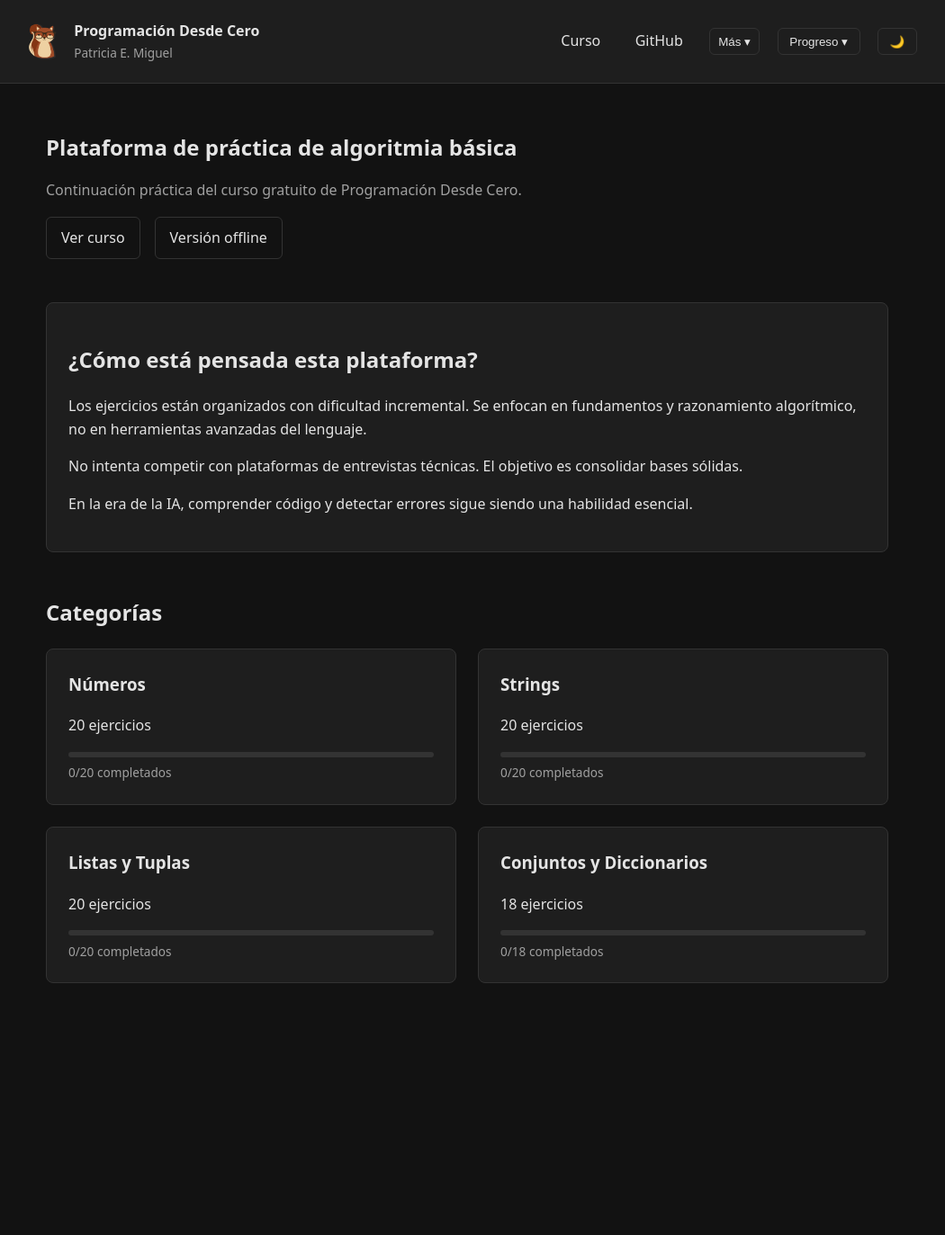
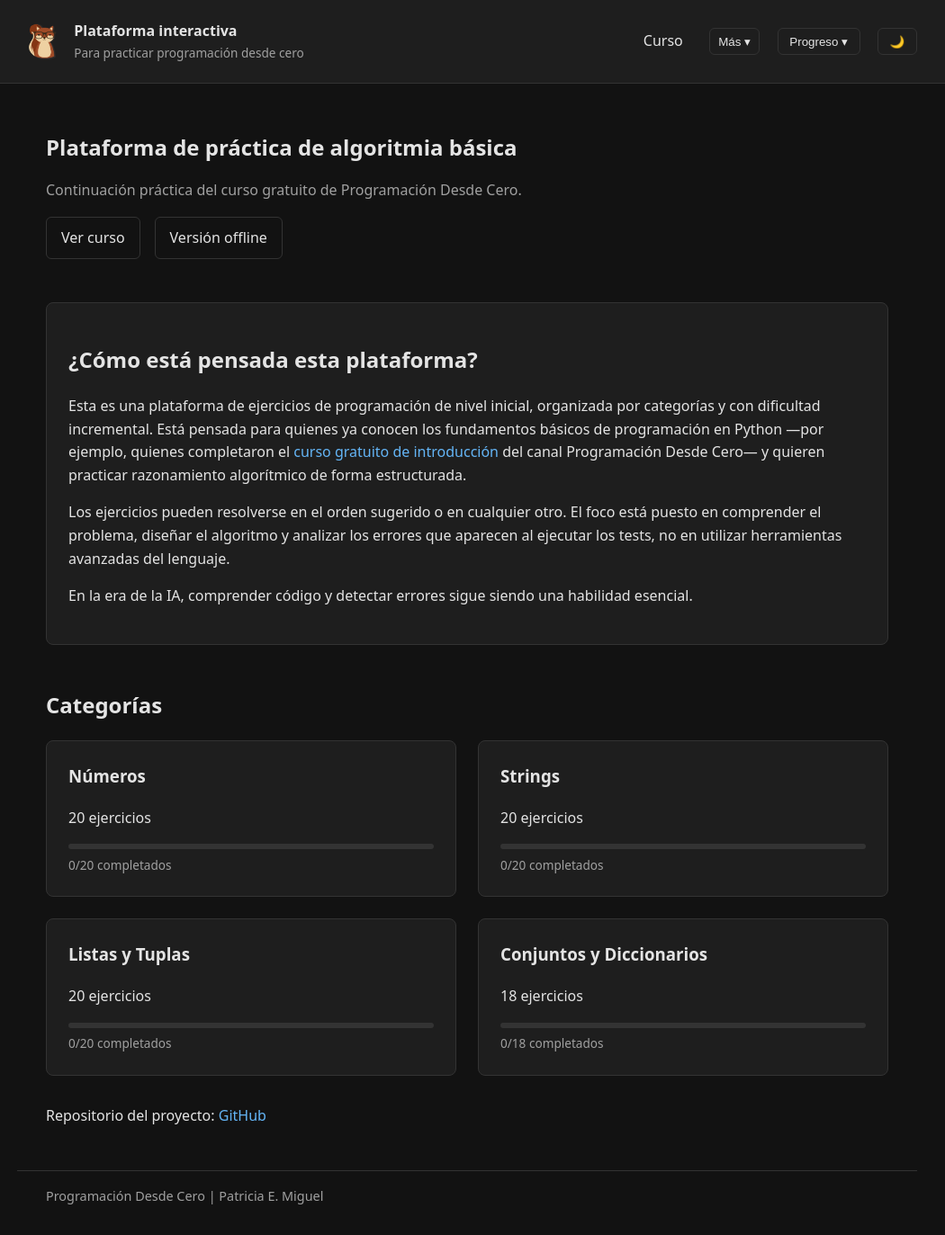
Before and after one commit to patr1c1a/plataforma-practica-interactiva, a FastAPI app: page / in a window 1280 px wide. Shown: the whole page at 90% size, without its empty margins (121-1171 px from the left). Before the commit the page ends 1093 px from the top, so only its background shows below. Run offline with FastAPI, Linux system fonts and the light colour scheme; some libraries are stand-ins or nearby versions.

Commit message:
feat: agregar footer y modificar texto de home

```diff
--- a/web/static/css/styles.css
+++ b/web/static/css/styles.css
@@ -49,6 +49,19 @@ a:hover {
   max-width: 1000px;
   margin: 0 auto;
   padding: 2rem;
+}
+
+.site-footer {
+  max-width: 1000px;
+  margin: 0 auto;
+  padding: 1rem 2rem 2rem;
+  color: var(--text-secondary);
+  border-top: 1px solid var(--border);
+  font-size: 0.9rem;
+}
+
+.home-repository-link {
+  margin-top: 2rem;
 }
 
 .card {
--- a/web/templates/index.html
+++ b/web/templates/index.html
@@ -32,8 +32,8 @@
                 <div class="header-left">
                     <img src="/static/logo.png" alt="Programación Desde Cero" height="40">
                     <div class="header-title">
-                        <strong>Programación Desde Cero</strong>
-                        <span>Patricia E. Miguel</span>
+                        <strong>Plataforma interactiva</strong>
+                        <span>Para practicar programación desde cero</span>
                     </div>
                 </div>
             </a>
@@ -42,11 +42,6 @@
                 <a href="https://www.youtube.com/playlist?list=PLb_E6BNMg5j7-MJ0ctjvKQlv2PU7qbMDb" target="_blank"
                     class="nav-link">
                     Curso
-                </a>
-
-                <a href="https://github.com/programacion-desde-cero/plataforma-ejercicios" target="_blank"
-                    class="nav-link">
-                    GitHub
                 </a>
 
                 <div class="dropdown">
@@ -131,17 +126,15 @@
             <div class="card">
                 <h2>¿Cómo está pensada esta plataforma?</h2>
                 <p>
-                    Los ejercicios están organizados con dificultad incremental.
-                    Se enfocan en fundamentos y razonamiento algorítmico,
-                    no en herramientas avanzadas del lenguaje.
+                    Esta es una plataforma de ejercicios de programación de nivel inicial, organizada por categorías y con dificultad incremental.
+
+                    Está pensada para quienes ya conocen los fundamentos básicos de programación en Python —por ejemplo, quienes completaron el <a href="https://www.youtube.com/playlist?list=PLb_E6BNMg5j7-MJ0ctjvKQlv2PU7qbMDb" target="_blank">curso gratuito de introducción</a> del canal Programación Desde Cero— y quieren practicar razonamiento algorítmico de forma estructurada.
                 </p>
                 <p>
-                    No intenta competir con plataformas de entrevistas técnicas.
-                    El objetivo es consolidar bases sólidas.
+                    Los ejercicios pueden resolverse en el orden sugerido o en cualquier otro. El foco está puesto en comprender el problema, diseñar el algoritmo y analizar los errores que aparecen al ejecutar los tests, no en utilizar herramientas avanzadas del lenguaje.
                 </p>
                 <p>
-                    En la era de la IA, comprender código y detectar errores
-                    sigue siendo una habilidad esencial.
+                    En la era de la IA, comprender código y detectar errores sigue siendo una habilidad esencial.
                 </p>
             </div>
         </section>
@@ -165,9 +158,21 @@
             </div>
         </section>
 
+        <section class="home-repository-link">
+            <p>
+                Repositorio del proyecto:
+                <a href="https://github.com/programacion-desde-cero/plataforma-ejercicios" target="_blank">
+                    GitHub
+                </a>
+            </p>
+        </section>
+
         {% endif %}
 
     </div>
+    <footer class="site-footer">
+        Programaci&oacute;n Desde Cero | Patricia E. Miguel
+    </footer>
 </body>
 
 </html>
```
